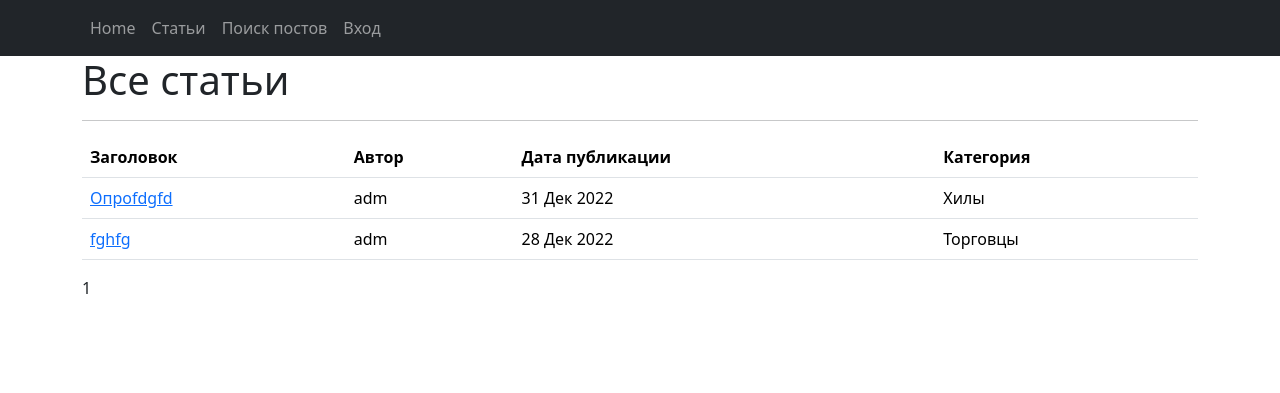
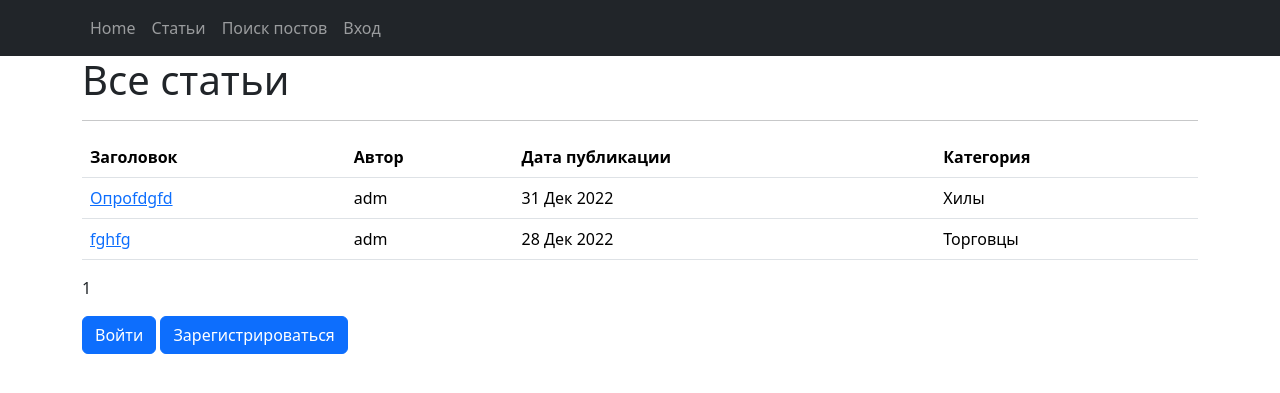
Before and after one commit to rom38/skf_d16, a Django app: page /articles/ in a window 1280 px wide. Shown: the top 393 px of the page. Run offline with Django 4.2, Linux system fonts and the light colour scheme; data comes from the database, SQL or seed files in the repository; some libraries are stand-ins or nearby versions.

Commit message:
add to button reg and login

```diff
--- a/artboard/templates/list_articles.html
+++ b/artboard/templates/list_articles.html
@@ -71,7 +71,11 @@
 <p></p>
 <div>
     {% if user.is_authenticated %}
+
         <a href="{% url 'article_create' %}" class="btn btn-primary">Написать новость</a>
+    {% else %}
+        <a href="{% url 'login' %}" class="btn btn-primary">Войти</a>
+        <a href="{% url 'reg_user' %}" class="btn btn-primary">Зарегистрироваться</a>
     {% endif %}
 </div>
 {% endblock content %}
```
